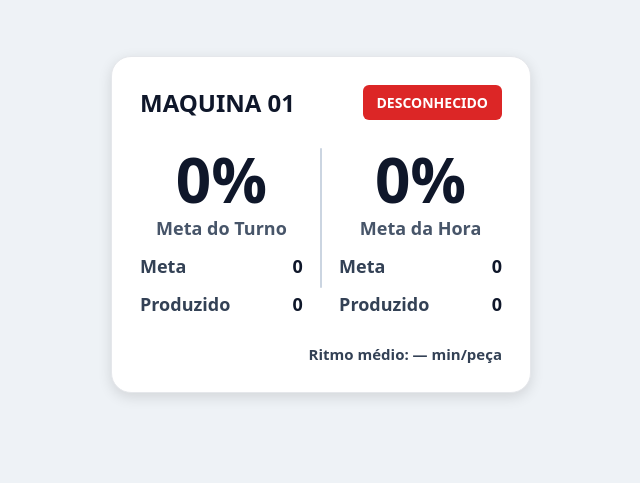
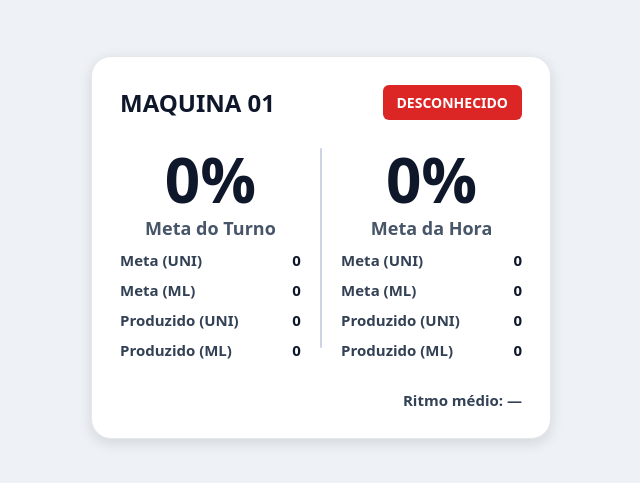
Before and after one commit to NettoSantana/indflow, a Flask app: page / in a window 1280 px wide. Shown: the part 76-559 px from the top of the page, without its empty margins (319-959 px from the left). Run offline with Flask 3, Linux system fonts and the light colour scheme; data that the repository does not hold is empty.

Commit message:
﻿feat(dashboard): exibe metas e producao em UNI e ML (turno e hora) com conversao pcs->ml

```diff
--- a/templates/index.html
+++ b/templates/index.html
@@ -15,7 +15,7 @@
 
     .machine-card{
       background:#ffffff;
-      width:420px;
+      width:460px;
       border-radius:20px;
       padding:28px;
       box-shadow:0 4px 14px rgba(0,0,0,0.12);
@@ -84,18 +84,19 @@
 
     .divider{
       width:2px;
-      height:140px;
+      height:200px;
       background:#cbd5e1;
       border-radius:2px;
     }
 
     .stats-sub{
-      margin-top:14px;
-      font-size:18px;
+      margin-top:10px;
+      font-size:15px;
       font-weight:600;
       color:#334155;
       display:flex;
       justify-content:space-between;
+      gap:10px;
     }
 
     .stats-sub b{
@@ -103,9 +104,8 @@
       color:#0f172a;
     }
 
-    /* NOVO */
     .ritmo-medio{
-      margin-top:10px;
+      margin-top:12px;
       text-align:right;
       font-size:15px;
       font-weight:600;
@@ -122,41 +122,62 @@
 
     <div class="percent-container">
 
+      <!-- TURNO -->
       <div class="percent-block">
         <div class="percent-value" id="percent-turno">0%</div>
         <div class="percent-label">Meta do Turno</div>
 
         <div class="stats-sub">
-          <span>Meta</span>
-          <b id="meta-turno">0</b>
+          <span>Meta (UNI)</span>
+          <b id="meta-turno-uni">0</b>
         </div>
 
         <div class="stats-sub">
-          <span>Produzido</span>
-          <b id="prod-turno">0</b>
+          <span>Meta (ML)</span>
+          <b id="meta-turno-ml">0</b>
+        </div>
+
+        <div class="stats-sub">
+          <span>Produzido (UNI)</span>
+          <b id="prod-turno-uni">0</b>
+        </div>
+
+        <div class="stats-sub">
+          <span>Produzido (ML)</span>
+          <b id="prod-turno-ml">0</b>
         </div>
       </div>
 
       <div class="divider"></div>
 
+      <!-- HORA -->
       <div class="percent-block">
         <div class="percent-value" id="percent-hora">0%</div>
         <div class="percent-label">Meta da Hora</div>
 
         <div class="stats-sub">
-          <span>Meta</span>
-          <b id="meta-hora">0</b>
+          <span>Meta (UNI)</span>
+          <b id="meta-hora-uni">0</b>
         </div>
 
         <div class="stats-sub">
-          <span>Produzido</span>
-          <b id="prod-hora">0</b>
+          <span>Meta (ML)</span>
+          <b id="meta-hora-ml">0</b>
+        </div>
+
+        <div class="stats-sub">
+          <span>Produzido (UNI)</span>
+          <b id="prod-hora-uni">0</b>
+        </div>
+
+        <div class="stats-sub">
+          <span>Produzido (ML)</span>
+          <b id="prod-hora-ml">0</b>
         </div>
       </div>
 
     </div>
 
-    <!-- NOVA LINHA -->
     <div class="ritmo-medio" id="ritmo-medio">
       Ritmo médio: —
     </div>
@@ -166,34 +187,43 @@
 </div>
 
 <script>
-function formatTempoMedio(v){
-  const n = Number(v);
-  if(!Number.isFinite(n) || n <= 0) return "—";
-  return n.toFixed(2).replace(".", ",");
+function fmt(n){
+  const x = Number(n);
+  if(!Number.isFinite(x)) return "0";
+  return x.toLocaleString("pt-BR", { maximumFractionDigits: 2 });
 }
 
 function atualizarDashboard(){
-
   fetch("/machine/status")
     .then(r => r.json())
     .then(data => {
 
-      let statusBadge = document.getElementById("status-badge");
+      // STATUS
+      const statusBadge = document.getElementById("status-badge");
       statusBadge.textContent = data.status;
       statusBadge.className =
         "machine-status " + (data.status === "AUTO" ? "status-auto" : "status-manual");
 
+      // TURN0
       document.getElementById("percent-turno").textContent = data.percentual_turno + "%";
-      document.getElementById("meta-turno").textContent = data.meta_turno;
-      document.getElementById("prod-turno").textContent = data.producao_turno;
+      document.getElementById("meta-turno-uni").textContent = fmt(data.meta_turno);
+      document.getElementById("meta-turno-ml").textContent = fmt(data.meta_turno_ml);
+      document.getElementById("prod-turno-uni").textContent = fmt(data.producao_turno);
+      document.getElementById("prod-turno-ml").textContent = fmt(data.producao_turno_ml);
 
+      // HORA
       document.getElementById("percent-hora").textContent = data.percentual_hora + "%";
-      document.getElementById("meta-hora").textContent =
-        data.meta_por_hora?.[data.ultima_hora] ?? 0;
-      document.getElementById("prod-hora").textContent = data.producao_hora;
+      document.getElementById("meta-hora-uni").textContent = fmt(data.meta_hora_pcs);
+      document.getElementById("meta-hora-ml").textContent = fmt(data.meta_hora_ml);
+      document.getElementById("prod-hora-uni").textContent = fmt(data.producao_hora);
+      document.getElementById("prod-hora-ml").textContent = fmt(data.producao_hora_ml);
 
+      // RITMO
+      const tm = Number(data.tempo_medio_min_por_peca);
       document.getElementById("ritmo-medio").textContent =
-        "Ritmo médio: " + formatTempoMedio(data.tempo_medio_min_por_peca) + " min/peça";
+        Number.isFinite(tm) && tm > 0
+          ? "Ritmo médio: " + tm.toFixed(2).replace(".", ",") + " min/peça"
+          : "Ritmo médio: —";
     });
 }
 
```
